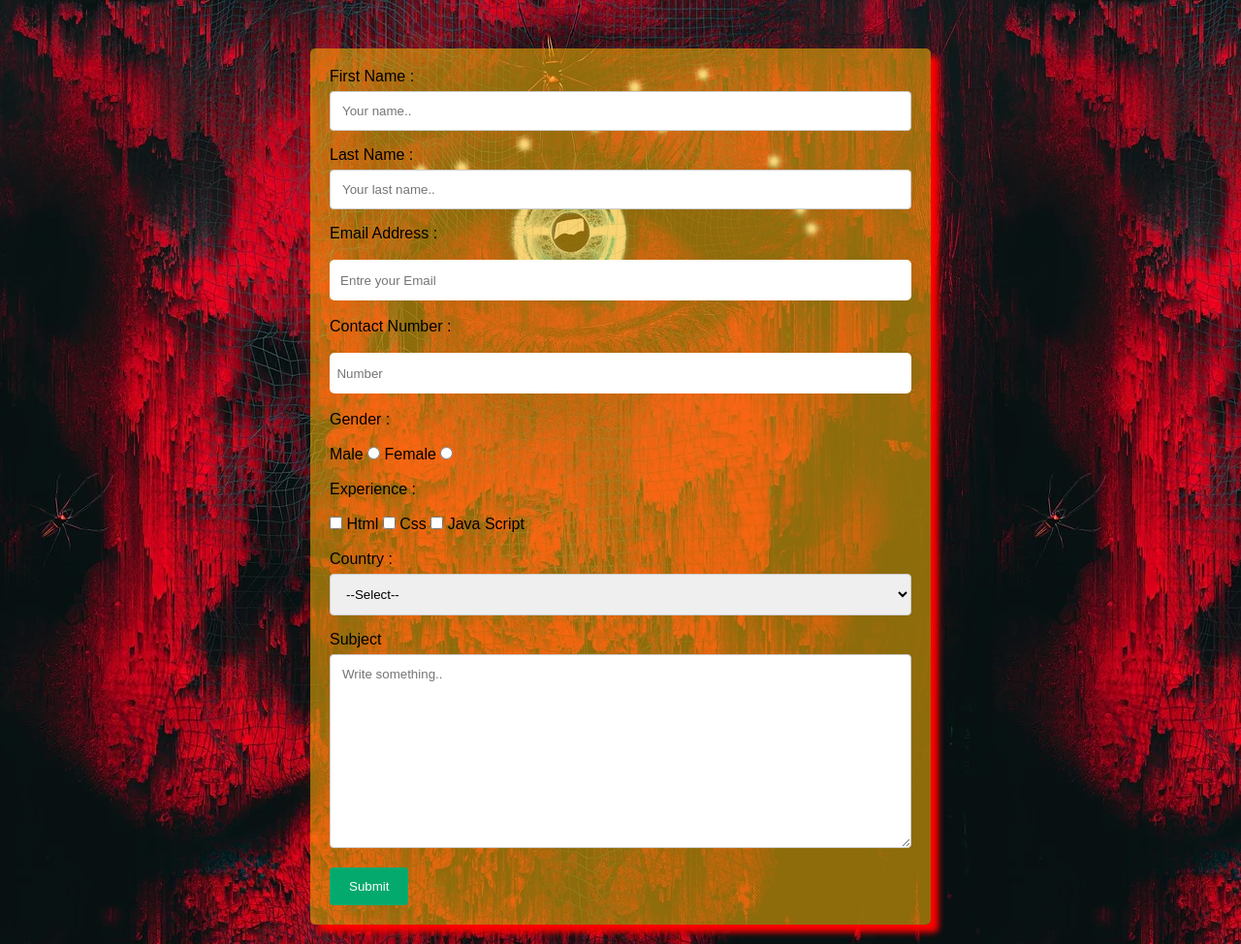
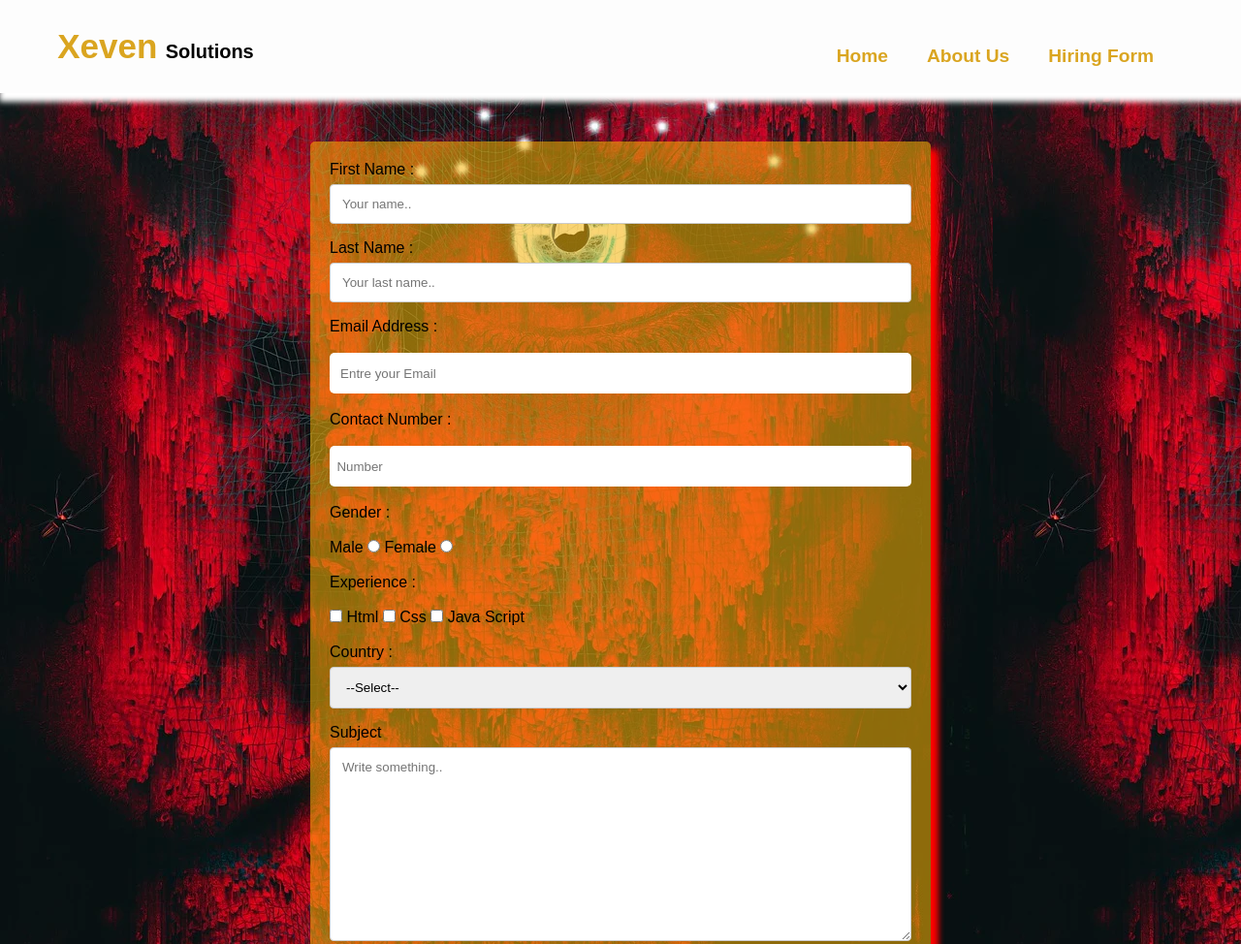
Before and after one commit to MuhammadSajid92/Bano-Qabil-2.0-Assignment-Project, a plain HTML site: page Registration.html in a window 1280 px wide. Shown: the top 974 px of the page at 97% size. Drawn offline with Linux system fonts and the light colour scheme.

Commit message:
Assignment Complete

```diff
--- a/Registration.html
+++ b/Registration.html
@@ -9,6 +9,20 @@
 </head>
 
 <body>
+    <div class="navbar">
+        <div class="logo">
+          <h1><span style="color: goldenrod ; font-weight: bold; font-size: 35px;">&nbsp; &nbsp;Xeven</span> <span
+              style="font-size: 20px; font-weight: 700;">Solutions</span></h1>
+        </div>
+        <div class="menu">
+          <ul>
+            <li class="item"><a class=" menu_a" href="">Home</a></li>
+            <li class="item"><a class=" menu_a" href="./About us.html" target="_blank">About Us</a></li>
+            <!-- <li class="item"><a class=" menu_a" href="./Team.html" target="_blank">Our Team </a></li> -->
+            <li class="item"><a class=" menu_a" href="./Registration.html">Hiring Form</a></li>
+          </ul>
+        </div>
+      </div>
     <div class="container">
         <form action="./index.html">
 
```
